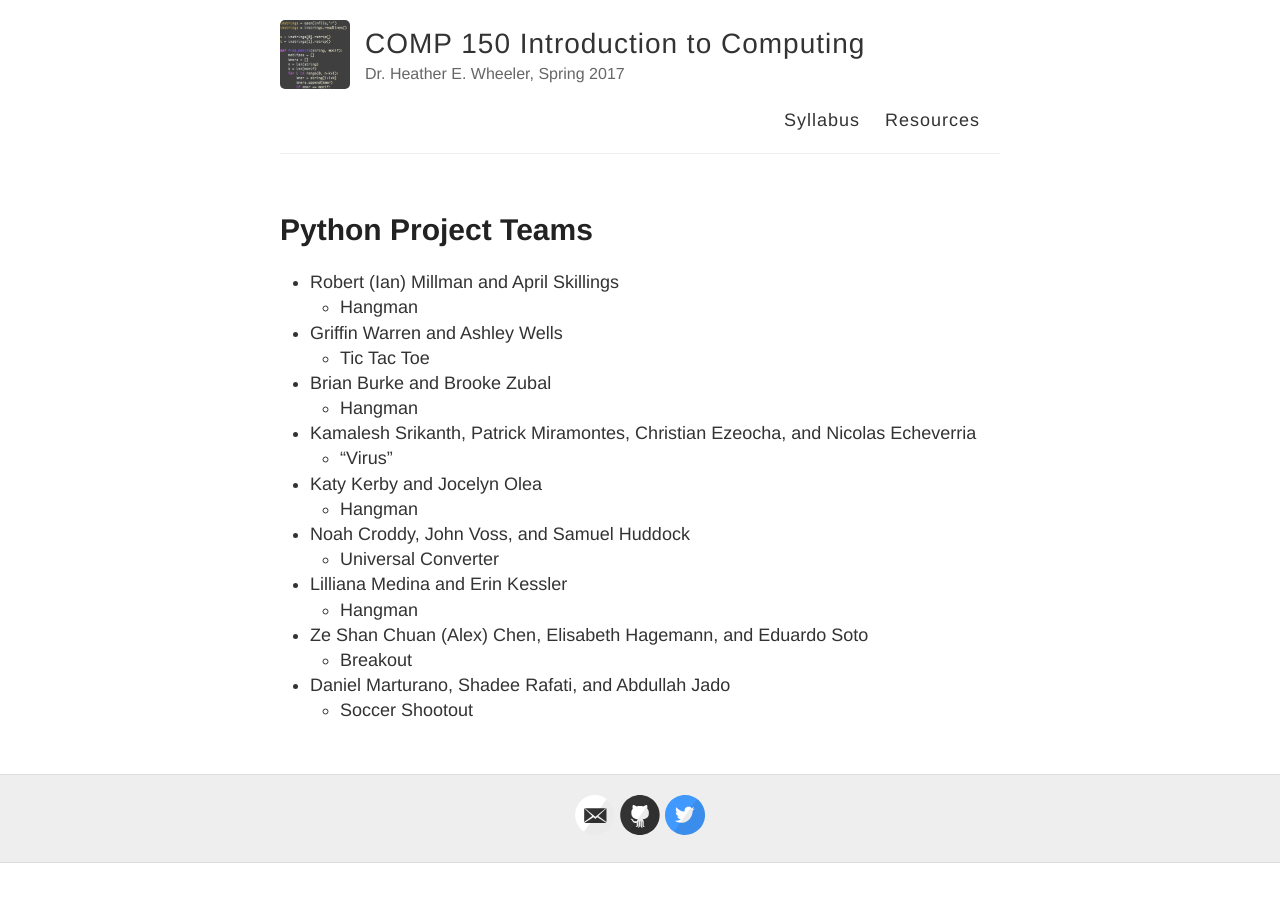
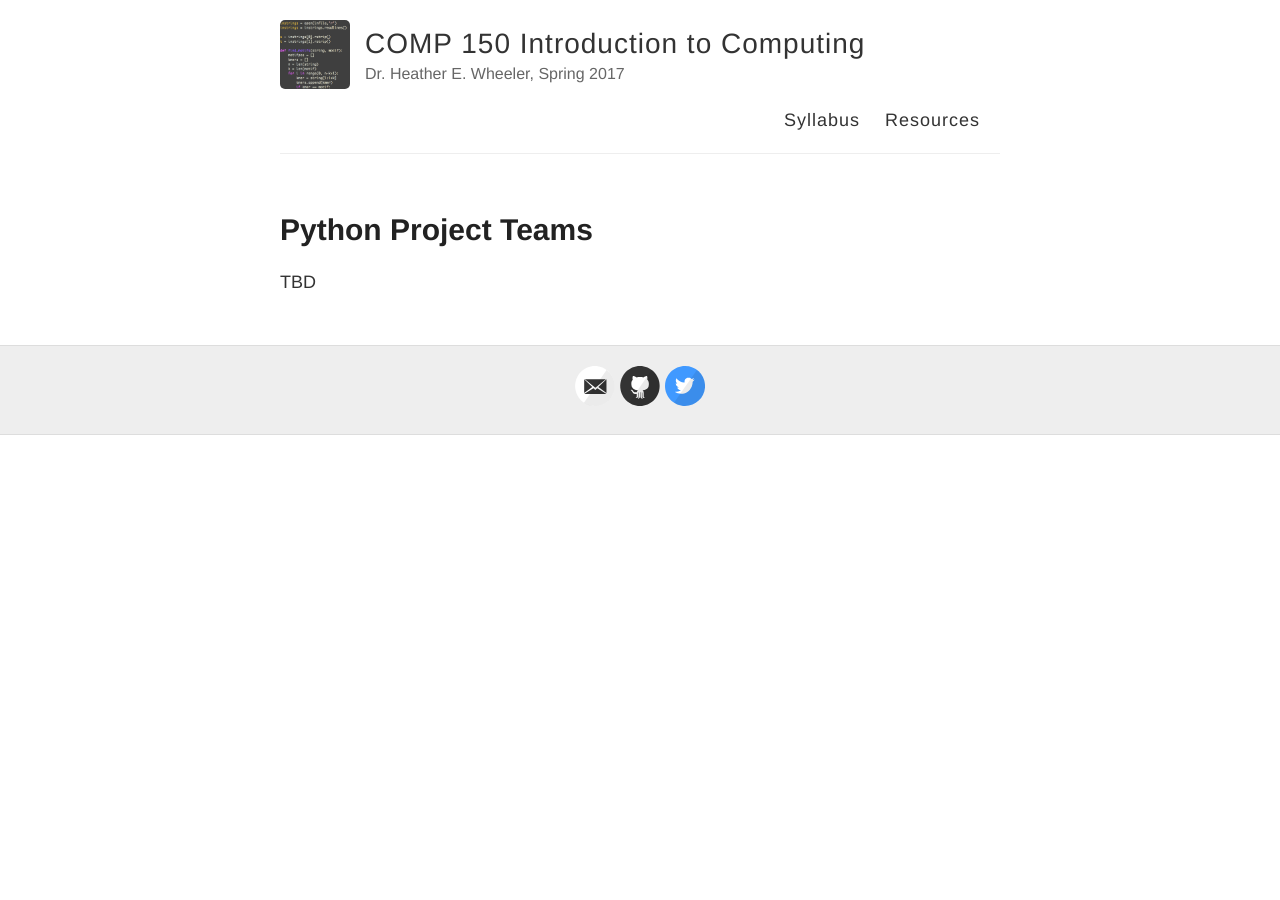
Before and after one commit to hwheeler01/comp150, a Jekyll site: the page built from teams.md, in a window 1280 px wide. Built offline with Jekyll 4.4.1, drawn with Linux system fonts in a browser that asks for light colours.

Commit message:
update project info

```diff
--- a/HW/Project.html
+++ b/HW/Project.html
@@ -15,7 +15,7 @@ points</b>. Team assignments are <a href="http://hwheeler01.github.io/comp150/te
 <p class="MsoNormal">60 points for the project.&nbsp; 60 points for the presentation.<br>
 </p>
 
-<h3>Your Python Project Plan is due March 20 by 11:00PM via Sakai.</h3> It should include:<br>
+<h3>Your Python Project Plan is due March 20 by 11:00PM via Sakai (5 pts extra credit).</h3> It should include:<br>
 <ol style="list-style-type: upper-roman;">
 <li>Team member names (2-3 individuals)
 <li><span style="font-style: italic;">Plan</span>
--- a/teams.md
+++ b/teams.md
@@ -4,21 +4,4 @@ title: Python Project Teams
 permalink: /teams/
 ---
 
-- Robert (Ian) Millman and April Skillings
-	- Hangman
-- Griffin Warren and Ashley Wells
-	- Tic Tac Toe
-- Brian Burke and Brooke Zubal
-	- Hangman
-- Kamalesh Srikanth, Patrick Miramontes, Christian Ezeocha, and Nicolas Echeverria
-	- "Virus"
-- Katy Kerby and Jocelyn Olea
-	- Hangman
-- Noah Croddy, John Voss, and Samuel Huddock
-	- Universal Converter
-- Lilliana Medina and Erin Kessler
-	- Hangman
-- Ze Shan Chuan (Alex) Chen, Elisabeth Hagemann, and Eduardo Soto
-	- Breakout
-- Daniel Marturano, Shadee Rafati, and Abdullah Jado
-	- Soccer Shootout
+TBD
```
